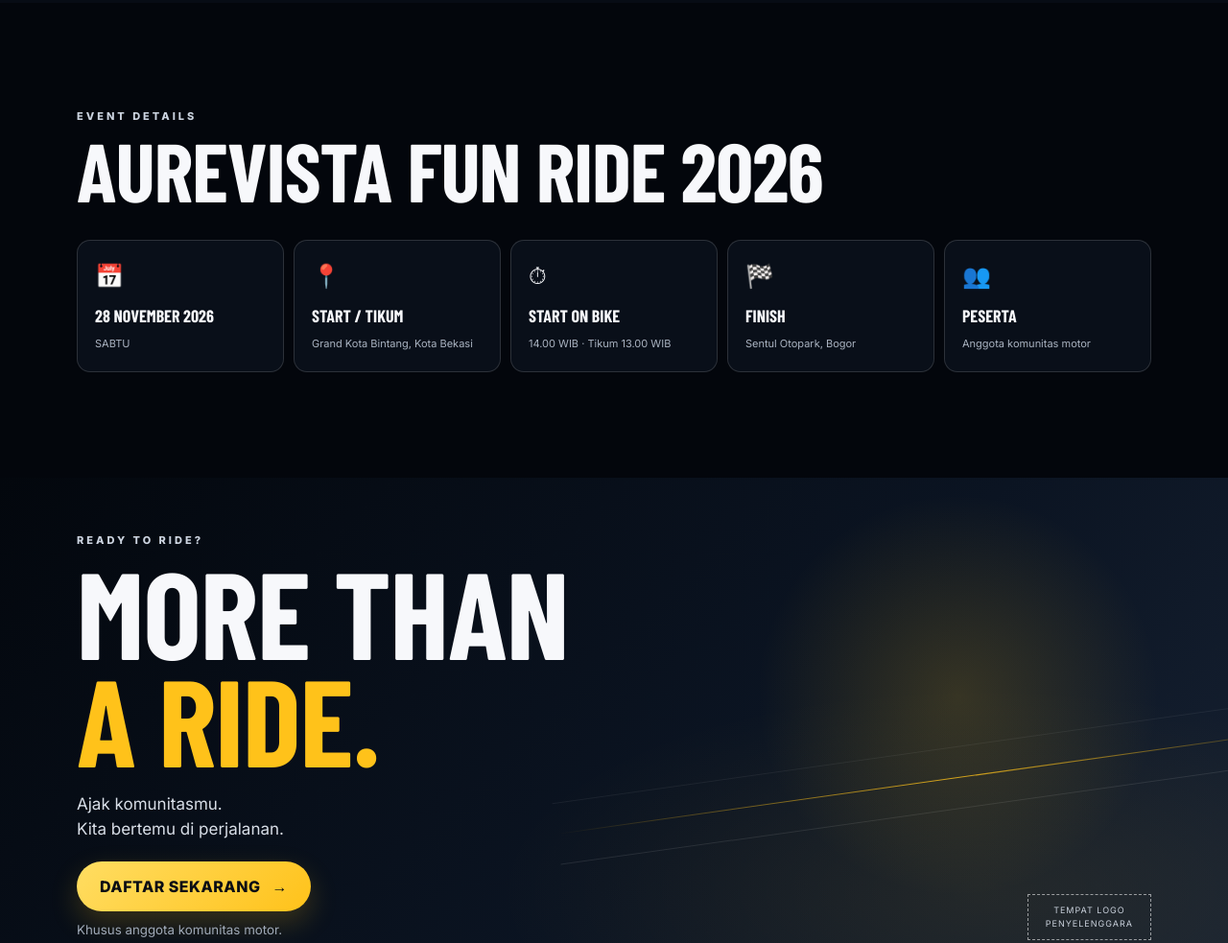
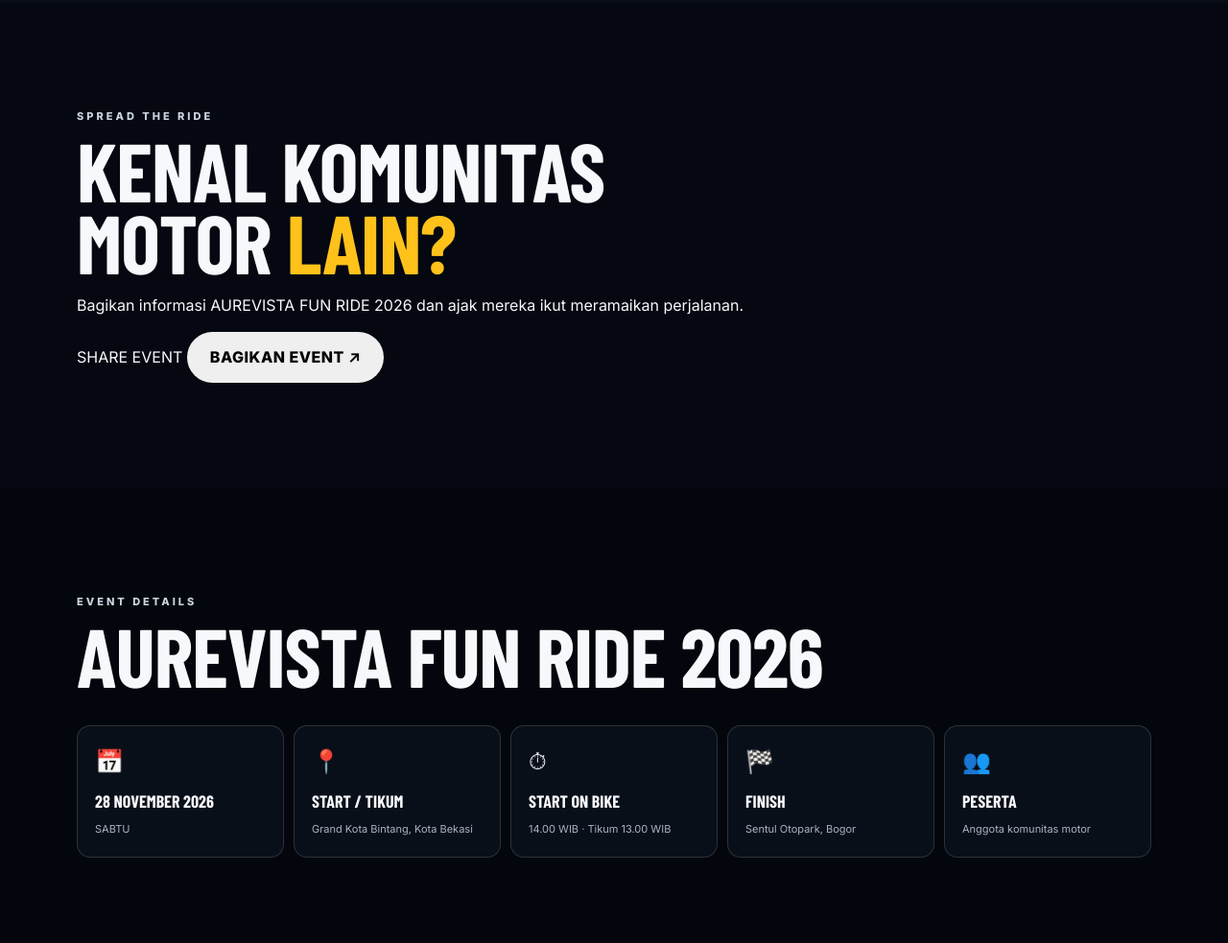
Before and after one commit to kujangputera-droid/aurefunride, a plain HTML site: page index.html in a window 1280 px wide. Shown: the part 5140-6123 px from the top of the page at 96% size. Drawn offline with nearby package versions, Linux system fonts and the light colour scheme; a web font is replaced by a local one.

Commit message:
Update index.html

```diff
--- a/index.html
+++ b/index.html
@@ -66,9 +66,7 @@
           <p class="eyebrow">ONE RIDE</p>
           <h2>MANY <em>EXPERIENCES.</em></h2>
         </div>
-        <div class="experience-visual">
-          <img src="./images/experience.jpg" alt="Berbagai pengalaman di Aurevista Fun Ride 2026" loading="lazy">
-        </div>
+        <div class="experience-visual"><img src="./images/experience.jpg" alt="Beragam pengalaman AUREVISTA Fun Ride 2026" loading="lazy"></div>
         <div class="experience-grid">
           <article><span>🏍</span><b>FUN<br>RIDING</b></article>
           <article><span>👥</span><b>COMMUNITY<br>GATHERING</b></article>
@@ -137,6 +135,21 @@
       </div>
     </section>
 
+    <section class="section spread">
+      <div class="container spread-inner">
+        <div>
+          <p class="eyebrow">SPREAD THE RIDE</p>
+          <h2>KENAL KOMUNITAS<br>MOTOR <em>LAIN?</em></h2>
+          <p>Bagikan informasi AUREVISTA FUN RIDE 2026 dan ajak mereka ikut meramaikan perjalanan.</p>
+        </div>
+        <div class="share-card">
+          <span>SHARE EVENT</span>
+          <button id="shareButton" class="btn btn-secondary" type="button">BAGIKAN EVENT ↗</button>
+          <small id="shareStatus" aria-live="polite"></small>
+        </div>
+      </div>
+    </section>
+
     <section class="section details" id="details">
       <div class="container">
         <p class="eyebrow">EVENT DETAILS</p>
@@ -152,7 +165,7 @@
     </section>
 
     <section class="final-cta">
-      <div class="final-road-lines" aria-hidden="true"></div>
+      <div class="final-overlay"></div>
       <div class="container final-content">
         <p class="eyebrow">READY TO RIDE?</p>
         <h2>MORE THAN<br><em>A RIDE.</em></h2>
```
